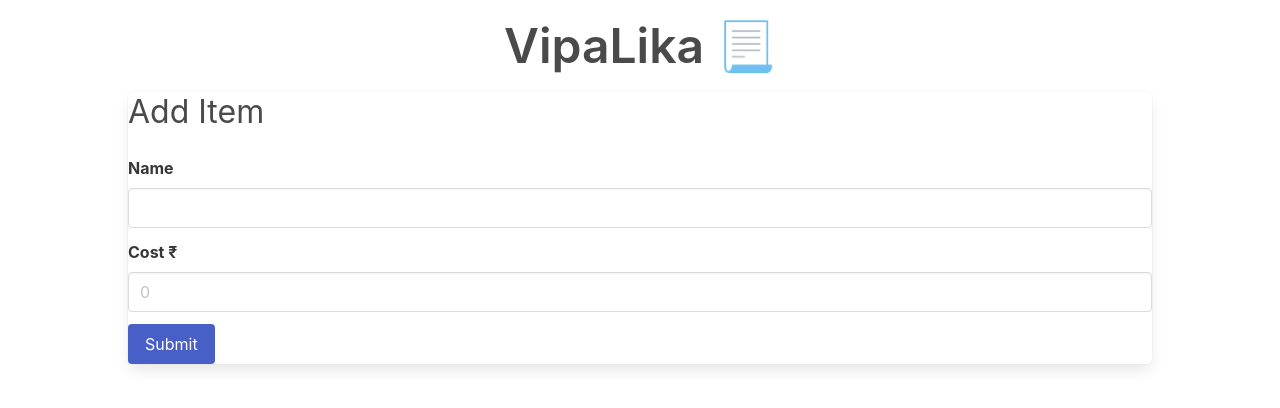
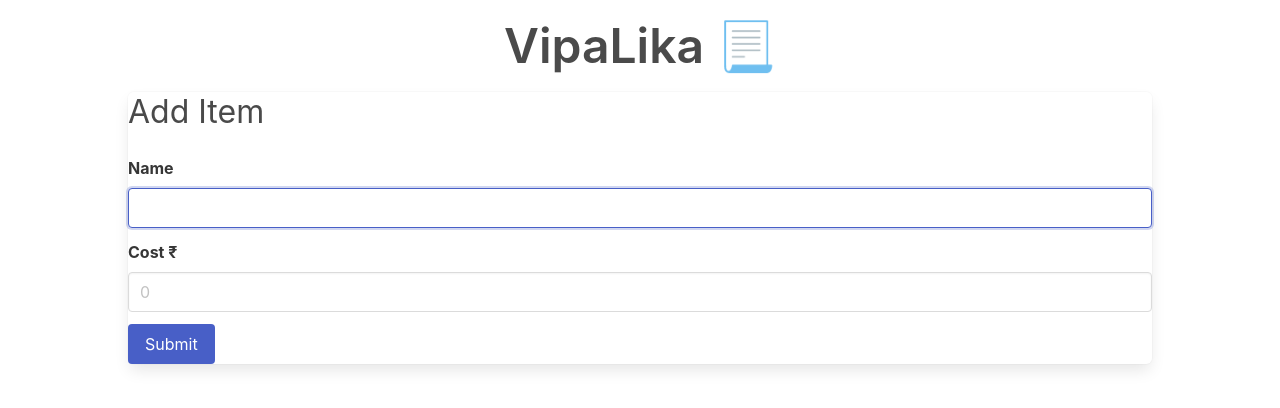
Before and after one commit to yunusparvezkhan/vipalika, a React (Create React App) app: page / in a window 1280 px wide. Shown: the top 408 px of the page. Built offline with nearby package versions, Linux system fonts and the light colour scheme.

Commit message:
feat: add auto-focus on name input after reload
this commit adds a mechanism that auto focuses on te name input
after submission of a item (name & cost)

```diff
--- a/src/components/ItemForm.js
+++ b/src/components/ItemForm.js
@@ -1,4 +1,4 @@
-import React from 'react';
+import React, { useEffect, useRef, useState } from 'react';
 import { useDispatch, useSelector } from 'react-redux';
 import { addName, addCost, addItem } from '../store';
 
@@ -8,6 +8,10 @@ const ItemForm = () => {
 
     const { name, cost } = useSelector((state) => {
         return state.form;
+    })
+
+    const items = useSelector((state) => {
+        return state.items;
     })
 
     const handleNameChange = (event) => {
@@ -27,6 +31,12 @@ const ItemForm = () => {
         }
     }
 
+    // Auto focuses the name input after submit
+    const inputReference = useRef();
+    useEffect(() => {
+        inputReference.current.focus();
+    }, [items])
+
     return (
         <div className='item-form panel'>
             <h3 className='subtitle is-3'>Add Item</h3>
@@ -34,7 +44,7 @@ const ItemForm = () => {
                 <div className='field-group'>
                     <div className='field'>
                         <label className='label'> Name </label>
-                        <input className='input is-expanded' value={name} onChange={handleNameChange} />
+                        <input className='input is-expanded' ref={inputReference} value={name} onChange={handleNameChange} />
                     </div>
 
                     <div className='field'>
```
